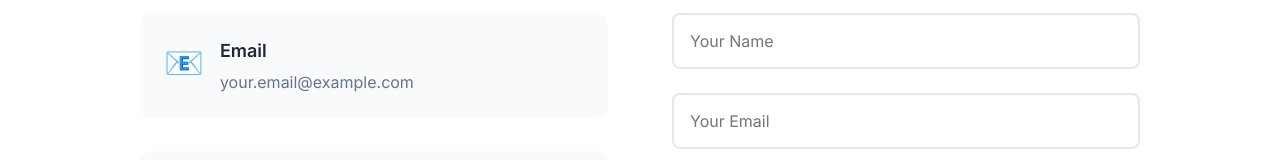
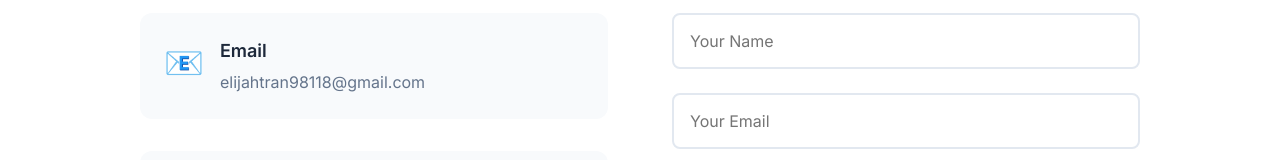
Before and after one commit to etran46/portfolio, a React (Vite) app: page / in a window 1280 px wide. Shown: the part 3308-3468 px from the top of the page. Built offline with nearby package versions, Linux system fonts and the light colour scheme.

Commit message:
will add changes for resume

```diff
--- a/src/components/Contact.jsx
+++ b/src/components/Contact.jsx
@@ -36,7 +36,7 @@ const Contact = () => {
               <div className="contact-icon">📧</div>
               <div>
                 <h3>Email</h3>
-                <p>your.email@example.com</p>
+                <p>elijahtran98118@gmail.com</p>
               </div>
             </div>
             <div className="contact-item">
@@ -51,6 +51,11 @@ const Contact = () => {
               <div>
                 <h3>GitHub</h3>
                 <p>https://github.com/etran46</p>
+              </div>
+              <div className="contact-item">
+                <h3>
+
+                </h3>
               </div>
             </div>
           </div>
```
